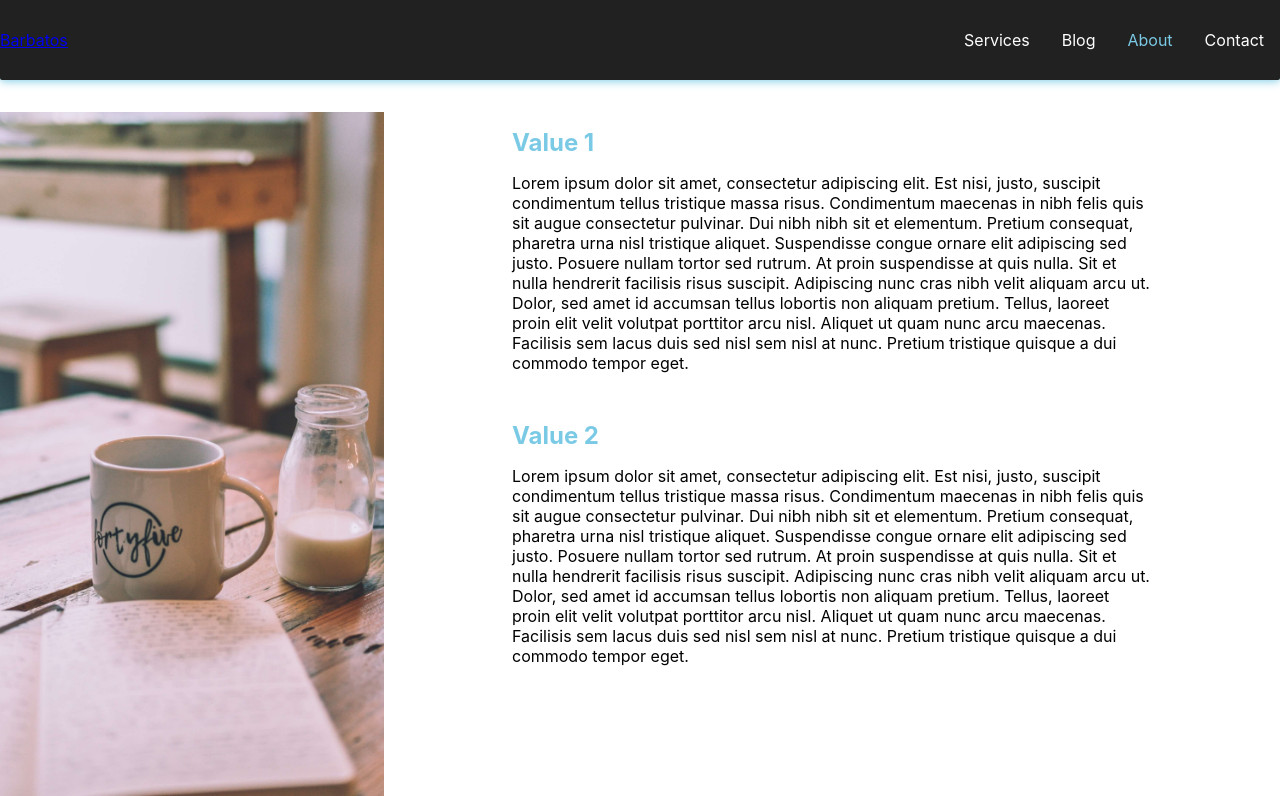
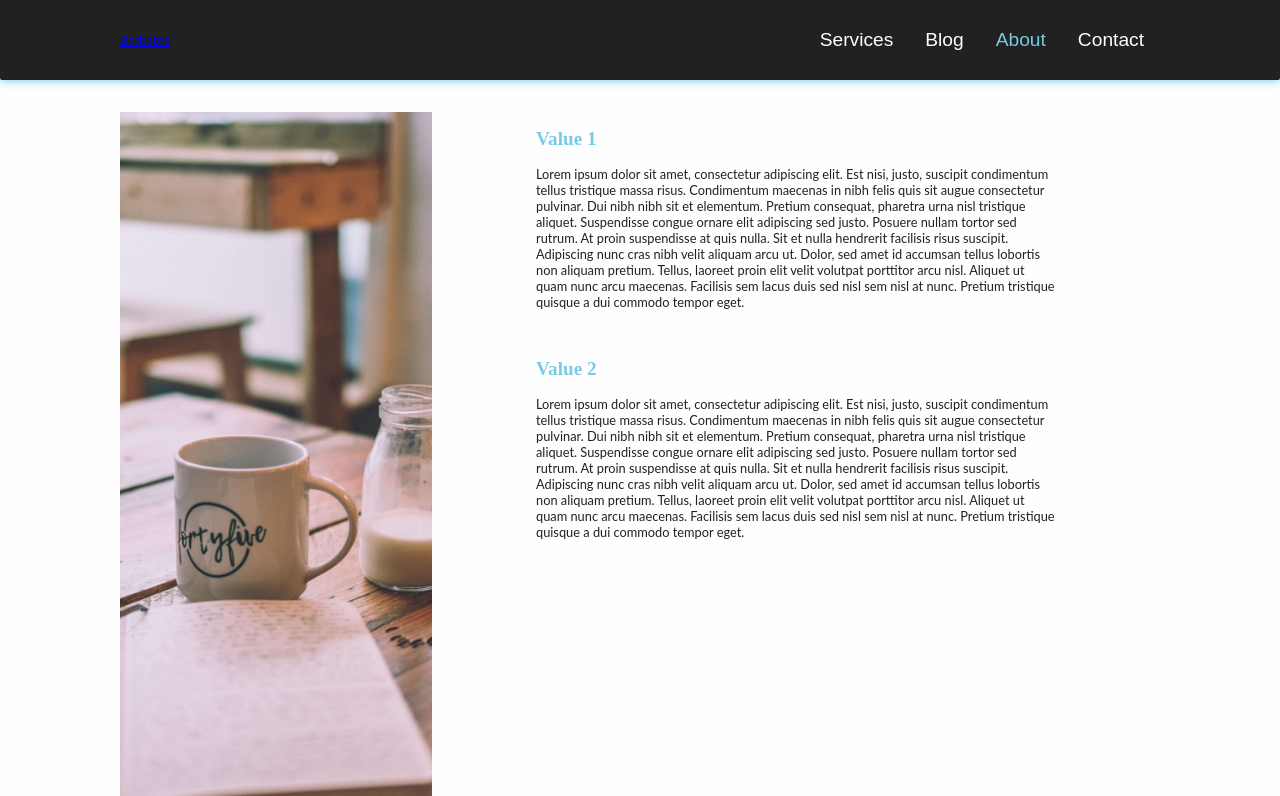
Before and after one commit to dchobarkar/Gopalkar-Company, a React (Create React App) app: page /about in a window 1280 px wide. Shown: the top 796 px of the page. Built offline with nearby package versions, Linux system fonts and the light colour scheme.

Commit message:
Form functionality added

```diff
--- /dev/null
+++ b/src/css.js
@@ -0,0 +1,144 @@
+// Montserrat fonts
+export const Mont16 = {
+  fontFamily: "Montserrat,sans-serif",
+  fontSize: "var(--mobView-4)",
+
+  /* Tablet view */
+  "@media only screen and (min-width: 401px) and (max-width: 960px)": {
+    fontSize: "var(--tabView-4)",
+  },
+
+  /* Desktop view */
+  "@media only screen and (min-width: 961px)": {
+    fontSize: "var(--desView-4)",
+  },
+};
+export const Mont24 = {
+  fontFamily: "Montserrat,sans-serif",
+  fontSize: "var(--mobView-3)",
+
+  /* Tablet view */
+  "@media only screen and (min-width: 401px) and (max-width: 960px)": {
+    fontSize: "var(--tabView-3)",
+  },
+
+  /* Desktop view */
+  "@media only screen and (min-width: 961px)": {
+    fontSize: "var(--desView-3)",
+  },
+};
+export const Mont32 = {
+  fontFamily: "Montserrat,sans-serif",
+  fontSize: "var(--mobView-2)",
+
+  /* Tablet view */
+  "@media only screen and (min-width: 401px) and (max-width: 960px)": {
+    fontSize: "var(--tabView-2)",
+  },
+
+  /* Desktop view */
+  "@media only screen and (min-width: 961px)": {
+    fontSize: "var(--desView-2)",
+  },
+};
+
+// Libre_Baskerville fonts
+export const Lib24 = {
+  fontFamily: "Libre_Baskerville",
+  fontSize: "var(--mobView-3)",
+
+  /* Tablet view */
+  "@media only screen and (min-width: 401px) and (max-width: 960px)": {
+    fontSize: "var(--tabView-3)",
+  },
+
+  /* Desktop view */
+  "@media only screen and (min-width: 961px)": {
+    fontSize: "var(--desView-3)",
+  },
+};
+export const Lib32 = {
+  fontFamily: "Libre_Baskerville",
+  fontSize: "var(--mobView-2)",
+
+  /* Tablet view */
+  "@media only screen and (min-width: 401px) and (max-width: 960px)": {
+    fontSize: "var(--tabView-2)",
+  },
+
+  /* Desktop view */
+  "@media only screen and (min-width: 961px)": {
+    fontSize: "var(--desView-2)",
+  },
+};
+export const Lib40 = {
+  fontFamily: "Libre_Baskerville",
+  fontSize: "var(--mobView-1)",
+
+  /* Tablet view */
+  "@media only screen and (min-width: 401px) and (max-width: 960px)": {
+    fontSize: "var(--tabView-1)",
+  },
+
+  /* Desktop view */
+  "@media only screen and (min-width: 961px)": {
+    fontSize: "var(--desView-1)",
+  },
+};
+
+// Lato fonts
+export const Lato24 = {
+  fontSize: "var(--mobView-3)",
+
+  /* Tablet view */
+  "@media only screen and (min-width: 401px) and (max-width: 960px)": {
+    fontSize: "var(--tabView-3)",
+  },
+
+  /* Desktop view */
+  "@media only screen and (min-width: 961px)": {
+    fontSize: "var(--desView-3)",
+  },
+};
+
+export const Padding = {
+  padding: "0 30px",
+
+  /* Tablet view */
+  "@media only screen and (min-width: 401px) and (max-width: 960px)": {
+    padding: "0 60px",
+  },
+
+  /* Desktop view */
+  "@media only screen and (min-width: 961px)": {
+    padding: "0 120px",
+  },
+};
+
+export const SectionHeight = {
+  minHeight: "75vh",
+
+  /* Tablet view */
+  "@media only screen and (min-width: 401px) and (max-width: 960px)": {
+    minHeight: "80vh",
+  },
+
+  /* Desktop view */
+  "@media only screen and (min-width: 961px)": {
+    minHeight: "85vh",
+  },
+};
+
+export const Link = {
+  width: "200px",
+  height: "50px",
+  padding: "0.4rem",
+  display: "flex",
+  justifyContent: "center",
+  alignItems: "center",
+  borderRadius: "0.5rem",
+  textDecoration: "none",
+  color: "var(--text-white)",
+  backgroundColor: "var(--accent)",
+  ...Mont24,
+};
--- a/src/index.css
+++ b/src/index.css
@@ -10,26 +10,21 @@
   /* Font size */
   /* Mobile view */
   --mobView-1: 2.5rem; /* 40 */
-  --mobView-2: 2rem; /* 32 */
-  --mobView-3: 1.5rem; /* 24 */
-  --mobView-4: 1rem; /* 16 */
+  --mobView-2: 1.8rem; /* 32 */
+  --mobView-3: 1.2rem; /* 24 */
+  --mobView-4: 0.8rem; /* 16 */
 
   /* Tablet view */
   --tabView-1: 2.5rem; /* 40 */
   --tabView-2: 2rem; /* 32 */
-  --tabView-3: 1.5rem; /* 24 */
-  --tabView-4: 1rem; /* 16 */
+  --tabView-3: 1.2rem; /* 24 */
+  --tabView-4: 0.8rem; /* 16 */
 
   /* Desktop view*/
   --desView-1: 2.5rem; /* 40 */
   --desView-2: 2rem; /* 32 */
-  --desView-3: 1.5rem; /* 24 */
-  --desView-4: 1rem; /* 16 */
-
-  /* Screen size */
-  --mob-minHeight: 80vh;
-  --tab-minHeight: 85vh;
-  --des-minHeight: 90vh;
+  --desView-3: 1.2rem; /* 24 */
+  --desView-4: 0.8rem; /* 16 */
 }
 
 * {
@@ -45,7 +40,10 @@ body {
   -webkit-font-smoothing: antialiased;
   -moz-osx-font-smoothing: grayscale;
 
-  font-size: 16px;
+  font-family: "Lato", sans-serif;
+  font-size: var(--mobView-4);
+  color: var(--text-black);
+  background-color: var(--primary);
 }
 
 code {
@@ -61,7 +59,28 @@ button {
   border-radius: 0.5rem;
   font-family: "Montserrat", sans-serif;
   font-size: var(--mobView-3);
-
   color: var(--text-white);
   background-color: var(--accent);
 }
+
+/* Tablet view */
+@media only screen and (min-width: 401px) and (max-width: 960px) {
+  body {
+    font-size: var(--tabView-4);
+  }
+
+  button {
+    font-size: var(--tabView-3);
+  }
+}
+
+/* Desktop view */
+@media only screen and (min-width: 961px) {
+  body {
+    font-size: var(--desView-4);
+  }
+
+  button {
+    font-size: var(--desView-3);
+  }
+}
```
